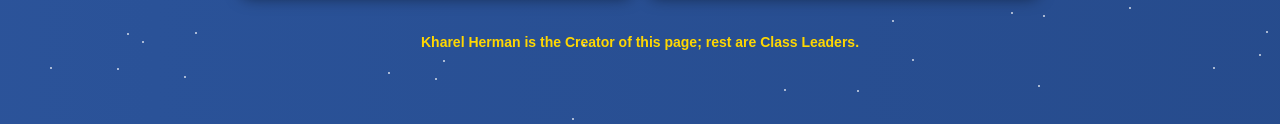
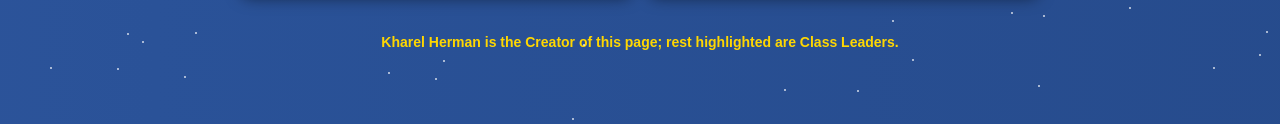
Before and after one commit to banksherman/BAN-MD-ULTIMATE, a website: page anchors info.html in a window 1280 px wide. Shown: the part 322-446 px from the top of the page. Drawn offline with Linux system fonts and the light colour scheme.

Commit message:
Update anchors info.html

```diff
--- a/anchors info.html
+++ b/anchors info.html
@@ -61,10 +61,10 @@ h1 {
 <div class="stars"></div>
 <h1 id="welcomeText">✨ WELCOME TO ANCHORS ✨</h1>
 <div class="intro" id="intro"></div>
-<div class="motto">AURA MATTERS</div>
+<div class="motto">(AURA MATTERS)</div>
 <div class="section-title" id="sectionTitle">Here is the list of the esteemed gentlemen of Anchors class:</div>
 <div class="grid" id="classGrid"></div>
-<div class="note">Kharel Herman is the Creator of this page; rest are Class Leaders.</div>
+<div class="note">Kharel Herman is the Creator of this page; rest highlighted are Class Leaders.</div>
 
 <script>
 // Original order of members
```
